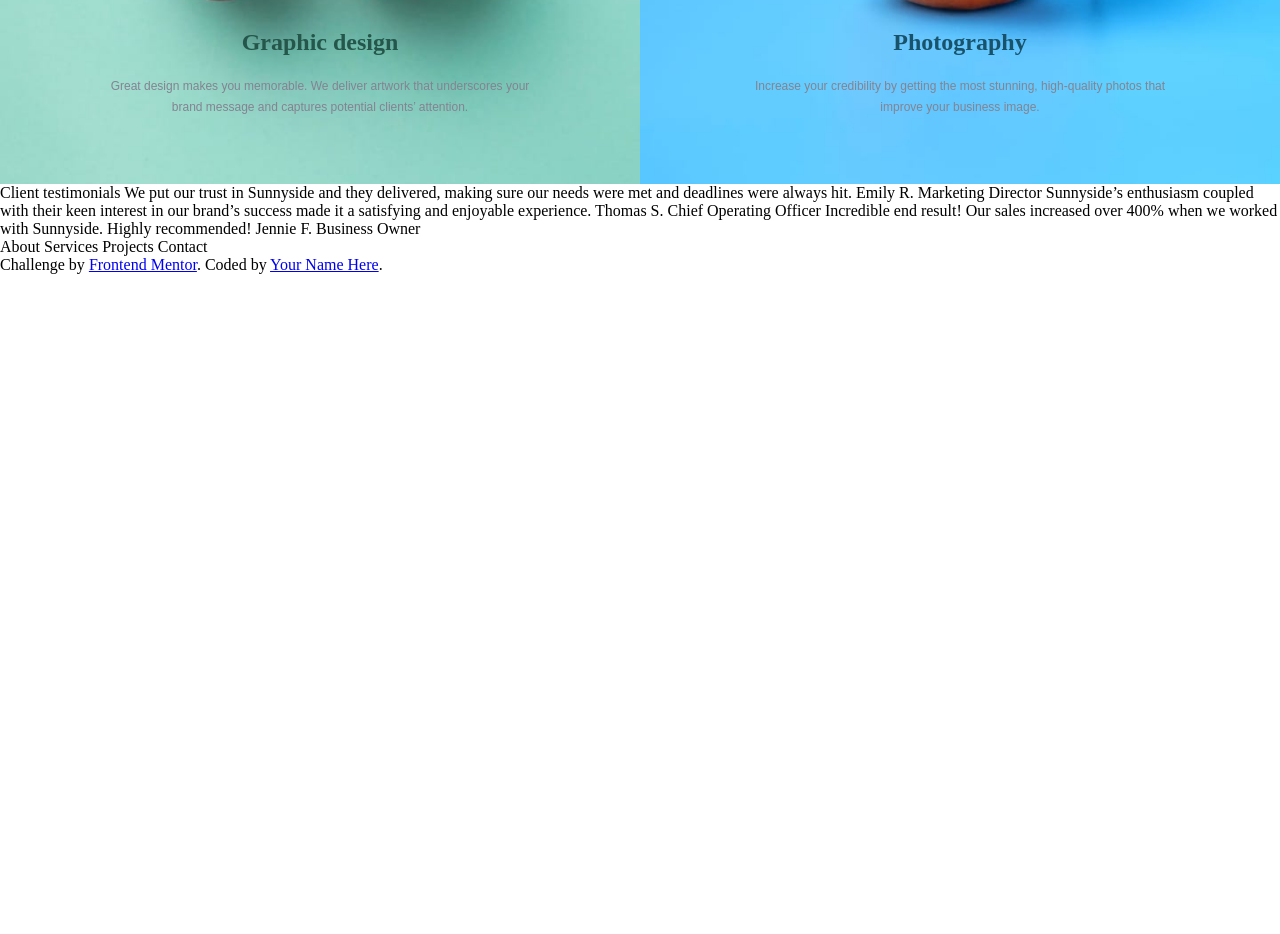
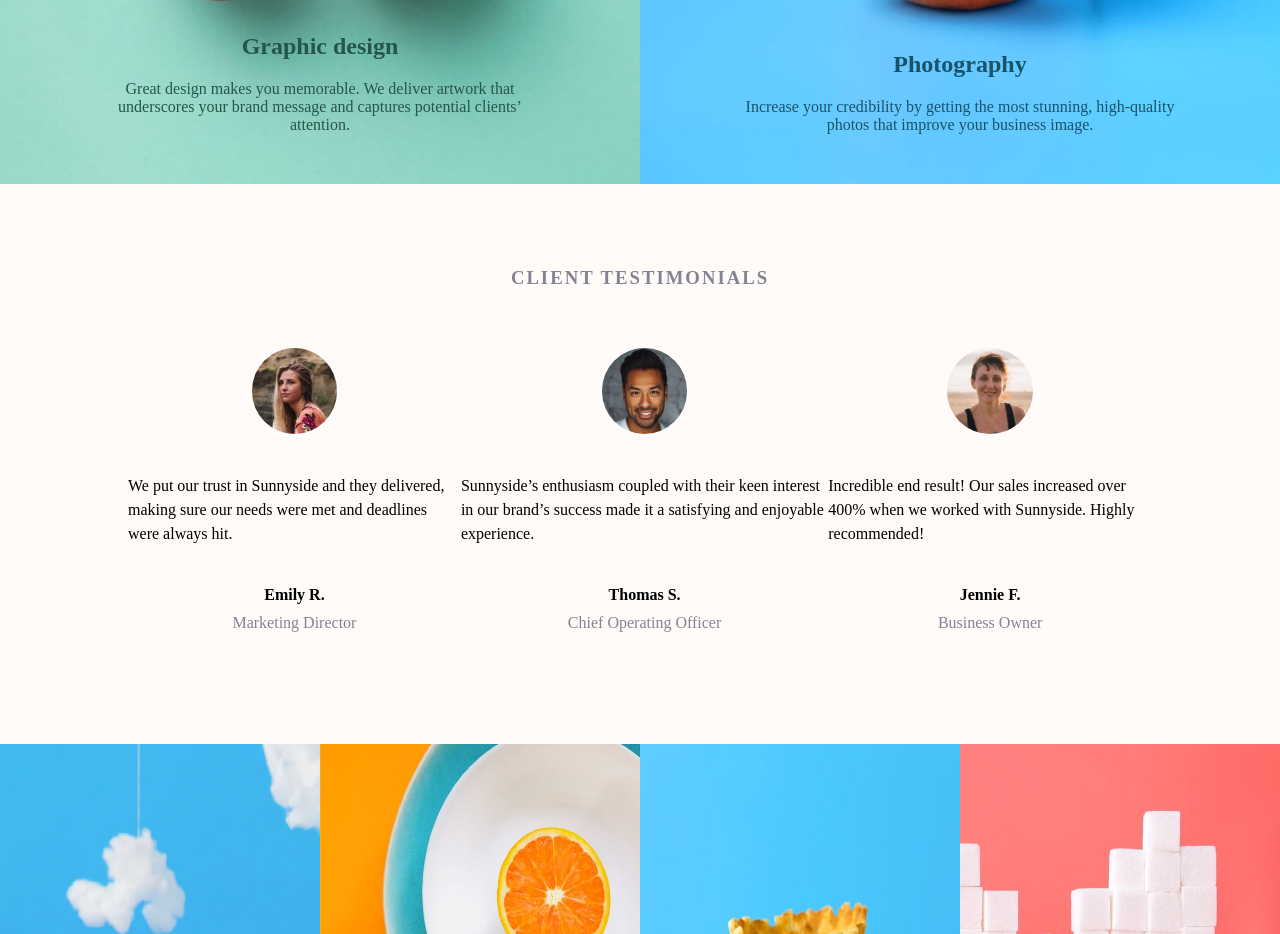
Before and after one commit to martinacruz/Sunnyside-agency-landing-page, a plain HTML site: page index.html in a window 1280 px wide. Shown: the part 1866-2800 px from the top of the page. Before the commit the page ends 2140 px from the top, so only its background shows below. Drawn offline with Linux system fonts and the light colour scheme.

Commit message:
completed testimonial section and gallery. testimonial needs finishing touches

```diff
--- a/index.html
+++ b/index.html
@@ -79,28 +79,48 @@
         </div>
       </div>
     </div>
+
+    <div class="testimonial-container">
+      <h3>CLIENT TESTIMONIALS</h3>
+      <div class="card-container">
+        <div class="card">
+          <img class="client" src="/images/image-emily.jpg" alt="">
+          <p class="review">We put our trust in Sunnyside and they delivered, making sure our needs were met and deadlines were always hit.</p>
+          <p class="name">Emily R.</p>
+          <p class="position">Marketing Director</p>
+        </div>
+        <div class="card">
+          <img class="client" src="/images/image-thomas.jpg" alt="">
+          <p class="review">Sunnyside’s enthusiasm coupled with their keen interest in our brand’s success made it a satisfying and enjoyable experience.
+            </p>
+          <p class="name">Thomas S.</p>
+          <p class="position">Chief Operating Officer</p>
+        </div>
+        <div class="card">
+          <img class="client" src="/images/image-jennie.jpg" alt="">
+          <p class="review">Incredible end result! Our sales increased over 400% when we worked with Sunnyside. Highly recommended!</p>
+          <p class="name">Jennie F.</p>
+          <p class="position">Business Owner</p>
+        </div>
+      </div>
+    </div>
+
+    <div class="gallery">
+
+      <div class="photo">
+        <img src="/images/desktop/image-gallery-milkbottles.jpg" alt="" class="photo">
+      </div>
+      <div class="photo">
+        <img src="/images/desktop/image-gallery-orange.jpg" alt="" class="photo">
+      </div>
+      <div class="photo">
+        <img src="/images/desktop/image-gallery-cone.jpg" alt="" class="photo">
+      </div>
+      <div class="photo">
+        <img src="/images/desktop/image-gallery-sugarcubes.jpg" alt="" class="photo">
+      </div>
+    </div>
   </div>
-
-
-  <section id="testimonials">
-    Client testimonials
-
-    We put our trust in Sunnyside and they delivered, making sure our needs were met and deadlines were always hit.
-    Emily R.
-    Marketing Director
-
-    Sunnyside’s enthusiasm coupled with their keen interest in our brand’s success made it a satisfying and enjoyable experience.
-    Thomas S.
-    Chief Operating Officer
-
-    Incredible end result! Our sales increased over 400% when we worked with Sunnyside. Highly recommended!
-    Jennie F.
-    Business Owner
-  </section>
-
-    <section id="img-layout">
-
-    </section>
 
     <footer>
       About
--- a/style.css
+++ b/style.css
@@ -1,7 +1,6 @@
 * {
     margin: 0;
     padding: 0;
-
 }
 
 .banner {
@@ -79,7 +78,7 @@
 }
 
 .section1 .text-container {
-    width: 70%;
+    width: 60%;
 }
 
 
@@ -88,7 +87,7 @@
     margin-bottom: 15px;
 }
 
-.left p {
+.section1 .left p {
     color: #848391;
     line-height: 1.8;
     font-family: Arial, Helvetica, sans-serif;
@@ -132,7 +131,7 @@
 }
 
 .section2 .text-container {
-    width: 70%;
+    width: 60%;
 }
 
 .right h1 {
@@ -140,7 +139,7 @@
     margin-bottom: 15px;
 }
 
-.right p {
+.section2 .right p {
     color: #848391;
     line-height: 1.8;
     font-family: Arial, Helvetica, sans-serif;
@@ -193,14 +192,6 @@
     margin-bottom: 20px;
 }
 
-.text-container p {
-    /* margin-bottom: 30px; */
-}
-
-.right .text-container p{
-    /* margin-bottom: 30px; */
-}
-
 .section3 .right .text-container{
     color: hsl(198, 62%, 26%);
 }
@@ -208,3 +199,71 @@
 .section3 .left .text-container{
     color: hsl(167, 40%, 24%);
 }
+
+.section1, .section2, .testimonial-container {
+    background-color: #FEFBF8;
+}
+
+.testimonial-container {
+    display: flex;
+    flex-direction: column;
+    justify-content: center;
+    align-items: center;
+    height: 70vh;
+}
+
+.testimonial-container h3 {
+    letter-spacing: 2px;
+}
+
+.testimonial-container h3, .position {
+    color: #848391;
+}
+
+.card-container {
+    display: flex;
+    margin-top: 30px;
+    width: 80%;
+}
+
+.card {
+    display: flex;
+    flex-direction: column;
+    justify-content: center;
+    align-items: center;
+}
+
+.client {
+    border-radius: 50%;
+    height: 25%;
+}
+
+.client, .review {
+    margin-bottom: 40px;
+}
+
+.review {
+    line-height: 1.5;
+}
+
+.name {
+    margin-bottom: 10px;
+    font-weight: bold;
+}
+
+.gallery {
+    display: flex;
+    height: 60vh;
+}
+
+.photo {
+    background-position: center;
+    background-size: cover;
+    height: 100%;
+    width: 100%;
+}
+
+footer {
+    height: 400px;
+    background-color: #91D3C5;
+}
```
